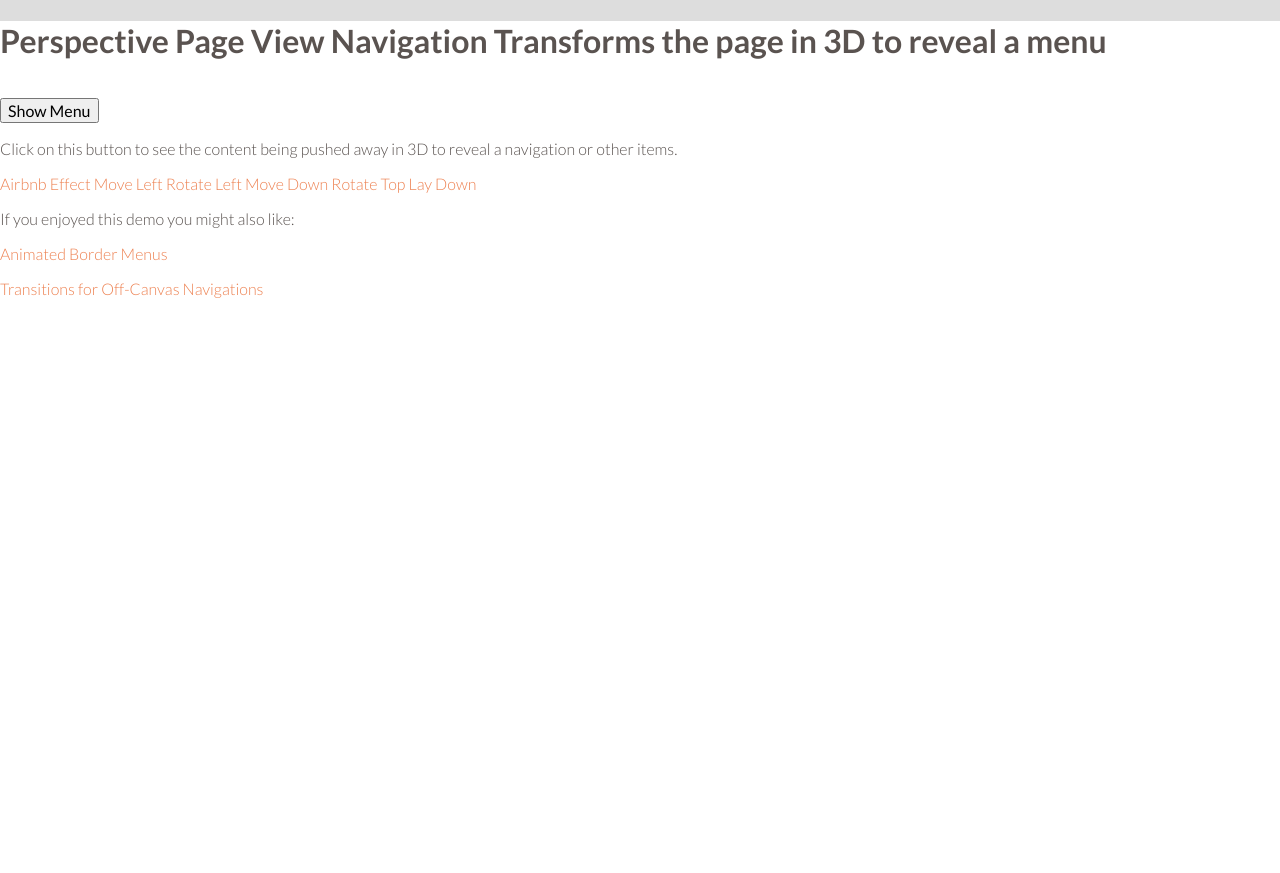
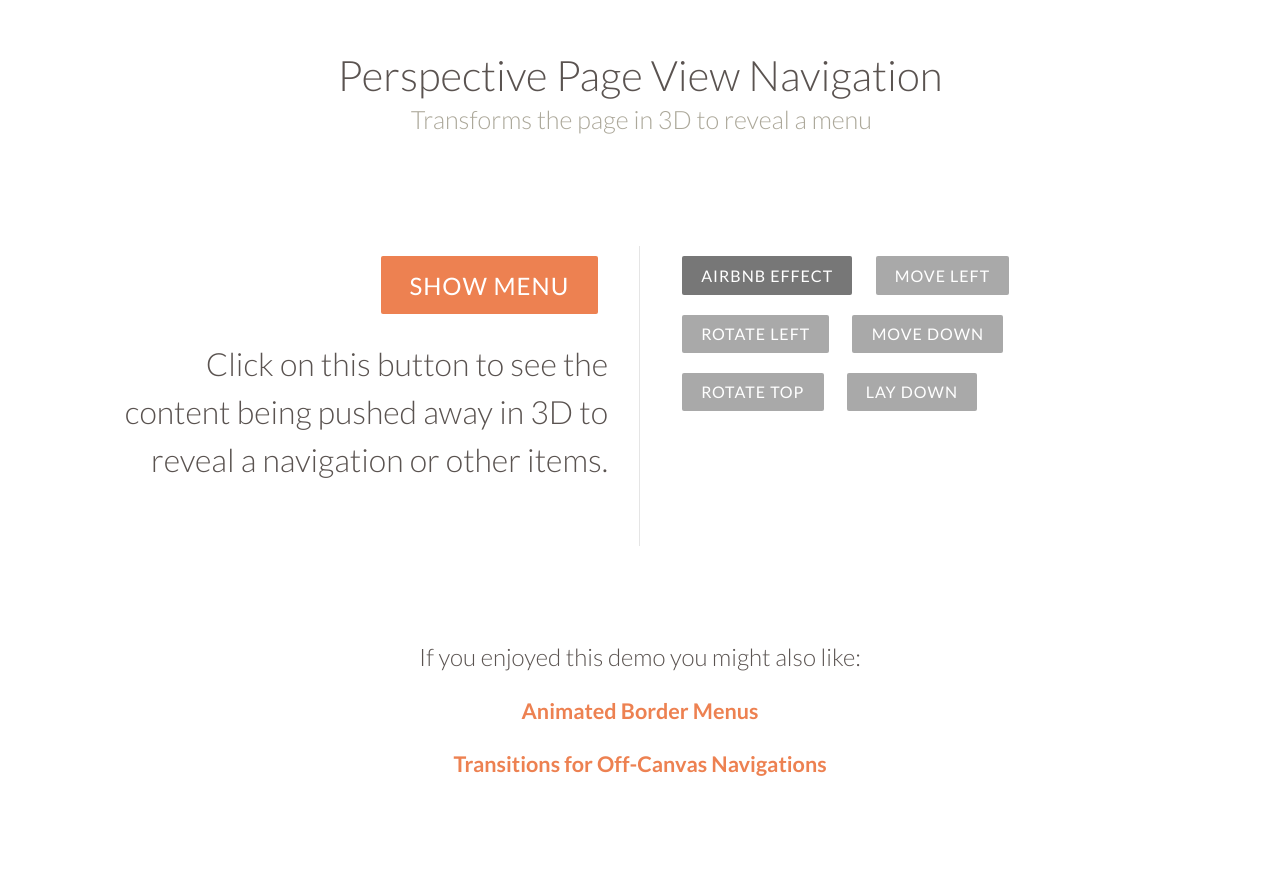
Before and after one commit to ozknightwalker/JcDinPortfolio, a Django app: template app/templates/TestingView.html in a window 1280 px wide. Before the commit the page ends 298 px from the top, so only its background shows below. Run offline with Django 3.2, Linux system fonts and the light colour scheme; the template is opened without the code that fills it, so the values that code supplies are empty; some web fonts are replaced.

Commit message:
changed classes

```diff
--- a/app/templates/TestingView.html
+++ b/app/templates/TestingView.html
@@ -19,7 +19,7 @@
         <div id="perspective" class="perspective effect-airbnb">
             <div class="container">
                 <div class="wrapper"><!-- wrapper needed for scroll -->
-                    <header class="codrops-header">
+                    <header class="io-header">
                         <h1>Perspective Page View Navigation <span>Transforms the page in 3D to reveal a menu</span></h1>
                     </header>
                     <div class="main clearfix">
@@ -28,7 +28,7 @@
                             <p>Click on this button to see the content being pushed away in 3D to reveal a navigation or other items.</p>
                         </div>
                         <div class="column">
-                            <nav class="codrops-demos">
+                            <nav class="io-demos">
                                 <a href="index.html" class="current-demo">Airbnb Effect</a>
                                 <a href="index2.html">Move Left</a>
                                 <a href="index3.html">Rotate Left</a>
--- a/static/css/style.css
+++ b/static/css/style.css
@@ -1,4 +1,15 @@
 @import url(http://fonts.googleapis.com/css?family=Lato:300,400,700);
+@font-face {
+	font-weight: normal;
+	font-style: normal;
+	font-family: 'codropsicons';
+	src:url('../fonts/codropsicons/codropsicons.eot');
+	src:url('../fonts/codropsicons/codropsicons.eot?#iefix') format('embedded-opentype'),
+		url('../fonts/codropsicons/codropsicons.woff') format('woff'),
+		url('../fonts/codropsicons/codropsicons.ttf') format('truetype'),
+		url('../fonts/codropsicons/codropsicons.svg#codropsicons') format('svg');
+}
+
 *, *:after, *:before { -webkit-box-sizing: border-box; -moz-box-sizing: border-box; box-sizing: border-box; }
 
 body {
@@ -31,3 +42,194 @@
 .clearfix:after {
 	clear: both;
 }
+
+.io-header,
+.io-top {
+	font-family: 'Lato', Arial, sans-serif;
+}
+
+.io-header {
+	margin: 0 auto 3em;
+	padding: 3em;
+	text-align: center;
+}
+
+.io-header h1 {
+	margin: 0;
+	font-weight: 300;
+	font-size: 2.625em;
+	line-height: 1.3;
+}
+
+.io-header span {
+	display: block;
+	padding: 0 0 0.6em 0.1em;
+	font-size: 60%;
+	color: #aca89a;
+}
+
+/* To Navigation Style */
+.io-top {
+	width: 100%;
+	text-transform: uppercase;
+	font-size: 0.69em;
+	line-height: 2.2;
+	font-weight: 700;
+	background: rgba(255,255,255,0.3);
+}
+
+.io-top a {
+	display: inline-block;
+	padding: 0 1em;
+	text-decoration: none;
+	letter-spacing: 0.1em;
+}
+
+.io-top a:hover {
+	background: rgba(255,255,255,0.4);
+	color: #333;
+}
+
+.io-top span.right {
+	float: right;
+}
+
+.io-top span.right a {
+	display: block;
+	float: left;
+}
+
+.io-icon:before {
+	margin: 0 4px;
+	text-transform: none;
+	font-weight: normal;
+	font-style: normal;
+	font-variant: normal;
+	font-family: 'ioicons';
+	line-height: 1;
+	speak: none;
+	-webkit-font-smoothing: antialiased;
+}
+
+.io-icon-drop:before {
+	content: "\e001";
+}
+
+.io-icon-prev:before {
+	content: "\e004";
+}
+
+.main {
+	max-width: 69em;
+	margin: 0 auto;
+}
+
+.column {
+	float: left;
+	width: 50%;
+	padding: 0 2em;
+	min-height: 300px;
+	position: relative;
+	text-align: right;
+}
+
+.column:nth-child(2) {
+	box-shadow: -1px 0 0 rgba(0,0,0,0.1);
+	text-align: left;
+}
+
+.column p {
+	font-weight: 300;
+	font-size: 2em;
+	padding: 0 0 0.5em;
+	margin: 0;
+	line-height: 1.5;
+}
+
+.io-demos a,
+button {
+	border: none;
+	padding: 0.6em 1.2em;
+	background: #a9a9a9;
+	color: #fff;
+	font-family: 'Lato', Calibri, Arial, sans-serif;
+	font-size: 1em;
+	letter-spacing: 1px;
+	text-transform: uppercase;
+	cursor: pointer;
+	display: inline-block;
+	margin: 10px;
+	border-radius: 2px;
+	font-weight: 400;
+	outline: none;
+}
+
+.io-demos a:hover,
+.io-demos a:active,
+.io-demos a.current-demo {
+	background: #777;
+}
+
+button {
+	font-size: 75%;
+	background: #ed8151;
+}
+
+button:hover,
+button:active {
+	background: #e86a32;
+}
+
+.related {
+	text-align: center;
+	font-size: 1.5em;
+	margin-top: 3em;
+	clear: both;
+	padding: 3em 0;
+}
+
+.related a {
+	font-weight: 700;
+	font-size: 0.9em;
+}
+
+@media screen and (max-width: 46.0625em) {
+
+	.io-header {
+		margin-bottom: 0;
+		padding-bottom: 1em;
+	}
+
+	.column {
+		width: 100%;
+		min-width: auto;
+		min-height: 0;
+		padding: 2em;
+		text-align: center;
+	}
+
+	.column p {
+		font-size: 1.5em;
+	}
+
+	.column:nth-child(2) {
+		text-align: center;
+		box-shadow: 0 -1px 0 rgba(0,0,0,0.1);
+	}
+}
+
+@media screen and (max-width: 25em) {
+
+	.io-header {
+		font-size: 80%;
+	}
+
+	.io-top {
+		font-size: 120%;
+	}
+
+	.io-icon span {
+		display: none;
+	}
+
+}
```
